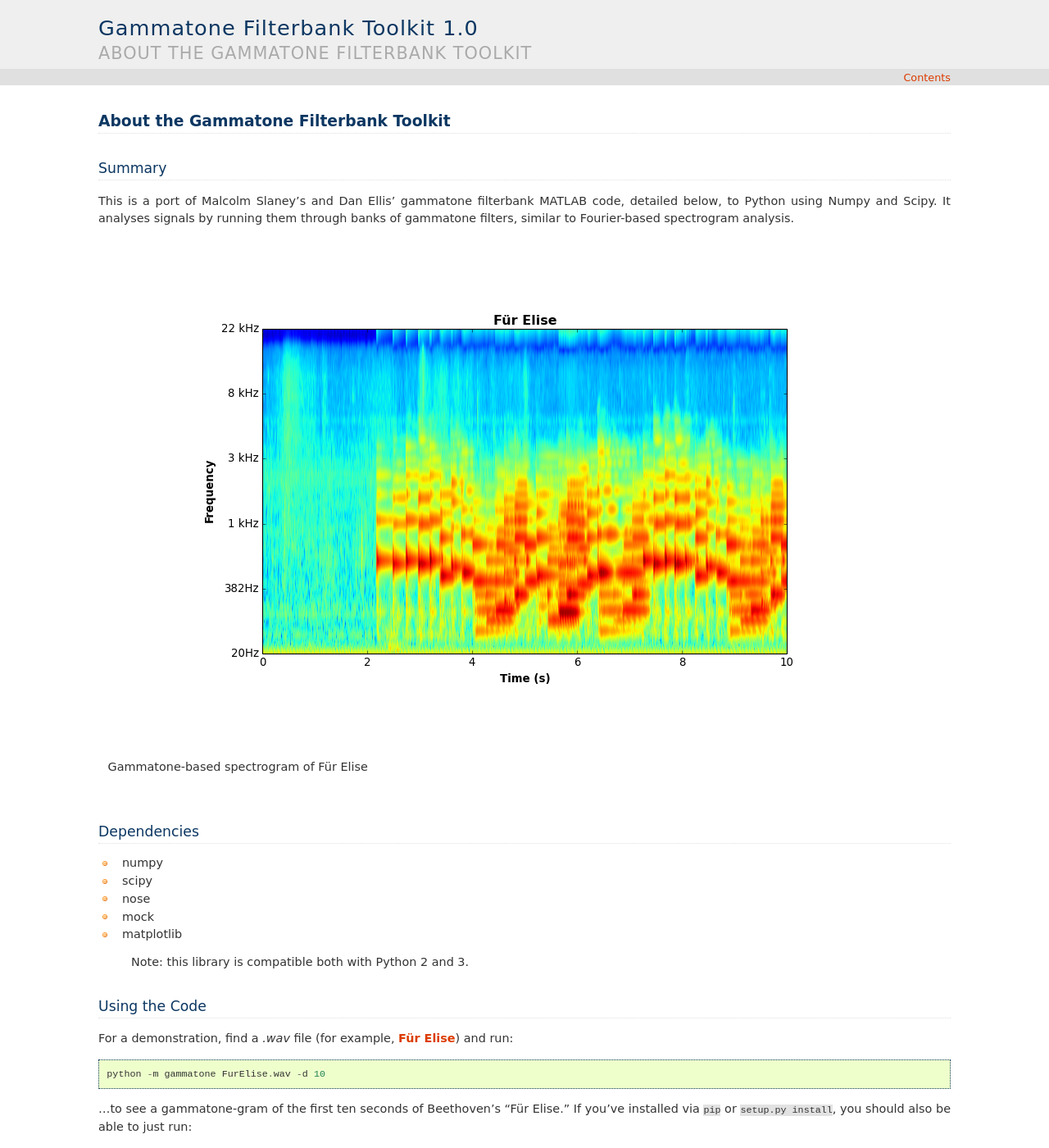
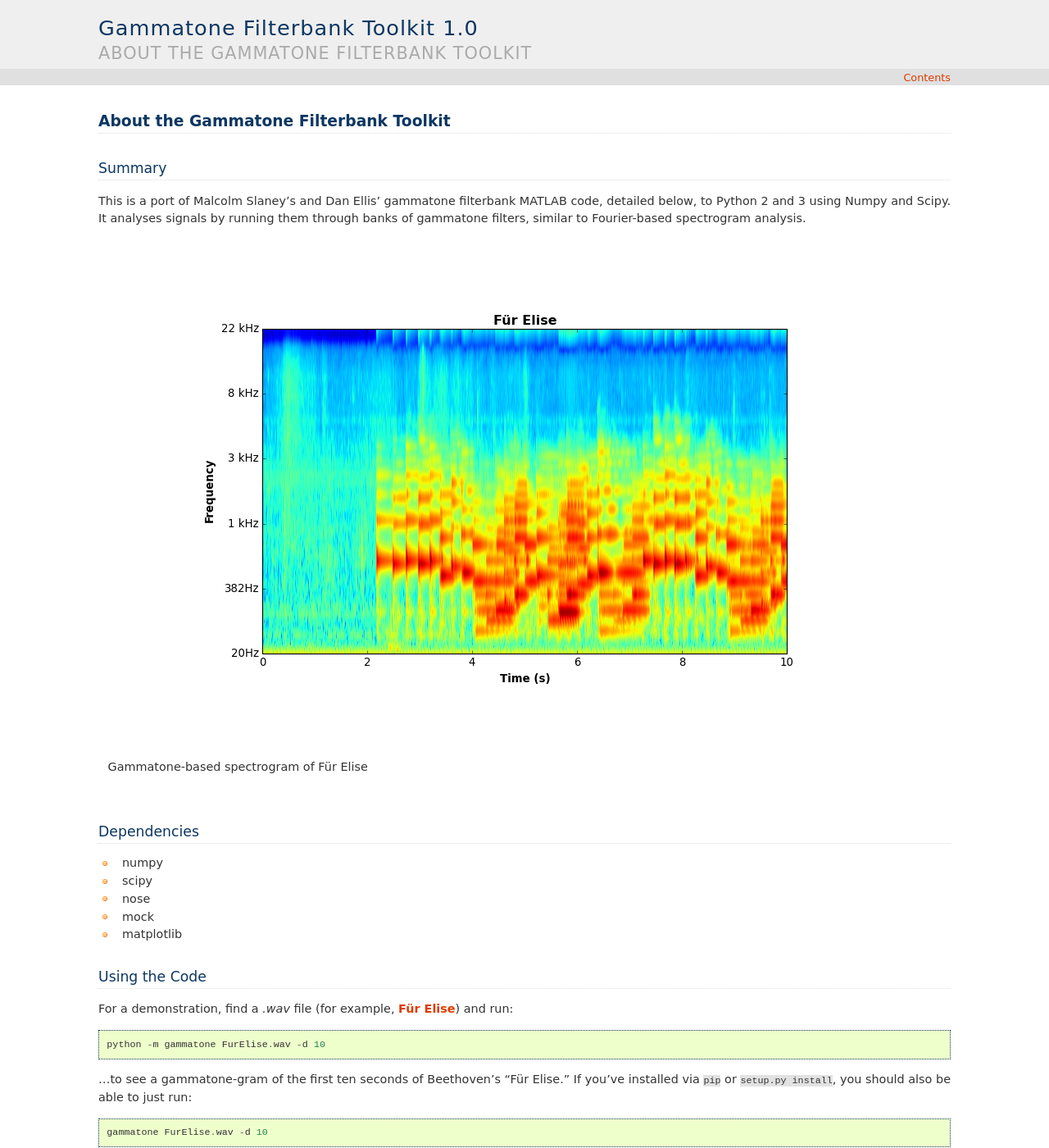
Before and after one commit to detly/gammatone, a Sphinx documentation site: the page built from doc/details.rst, in a window 1280 px wide and 1400 px high. Shown: the whole window at 82% size. Built offline with Sphinx 7.4.7, drawn with Linux system fonts in a browser that asks for light colours.

Commit message:
Moved mention to Python 2 to the summary, removed it from dependencies

```diff
--- a/doc/details.rst
+++ b/doc/details.rst
@@ -23,8 +23,6 @@
 -  nose
 -  mock
 -  matplotlib
-
- Note: this library is compatible both with Python 2 and 3.
 
 Using the Code
 ~~~~~~~~~~~~~~
```
Also changed, not shown: other parts of doc/details.rst (+1 -1 lines), README.md (+1 -3 lines).
